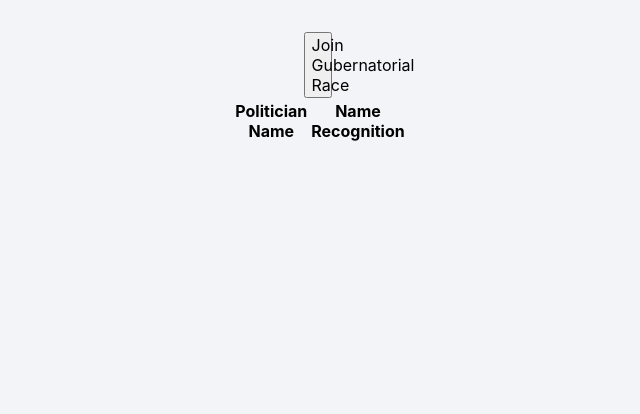
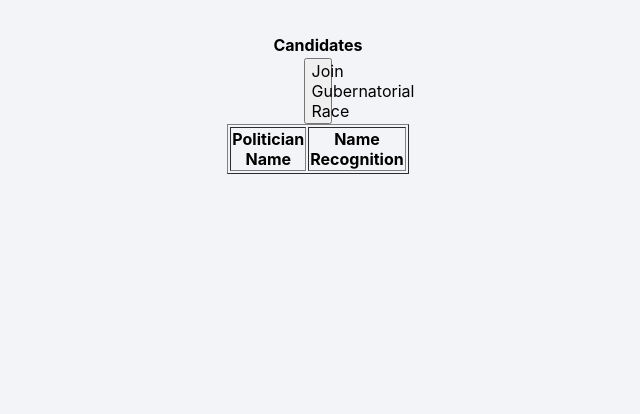
Before and after one commit to Egg3901/polgame1, a PHP site: page /state.php?state= in a window 1280 px wide. Shown: the part 600-1014 px from the top of the page, without its empty margins (482-1122 px from the left). Run offline with PHP 8.4, Linux system fonts and the light colour scheme; the visitor is signed in with stand-in values (Sample User, id 1); data that the repository does not hold is empty.

Commit message:
Update state.php

```diff
--- a/state.php
+++ b/state.php
@@ -165,7 +165,7 @@ echo "
         <h1 style='text-align: center;'> Gubernatorial Election</h1>
         <br>
         <table class='race'>
-            <th class='race' name='Candidates' style='text-align: center;>
+            <th class='race' name='Candidates' style='text-align: center;'>
                 Candidates
             </th>
             <table border='.5'  class='race' style='margin:auto;'>
```
